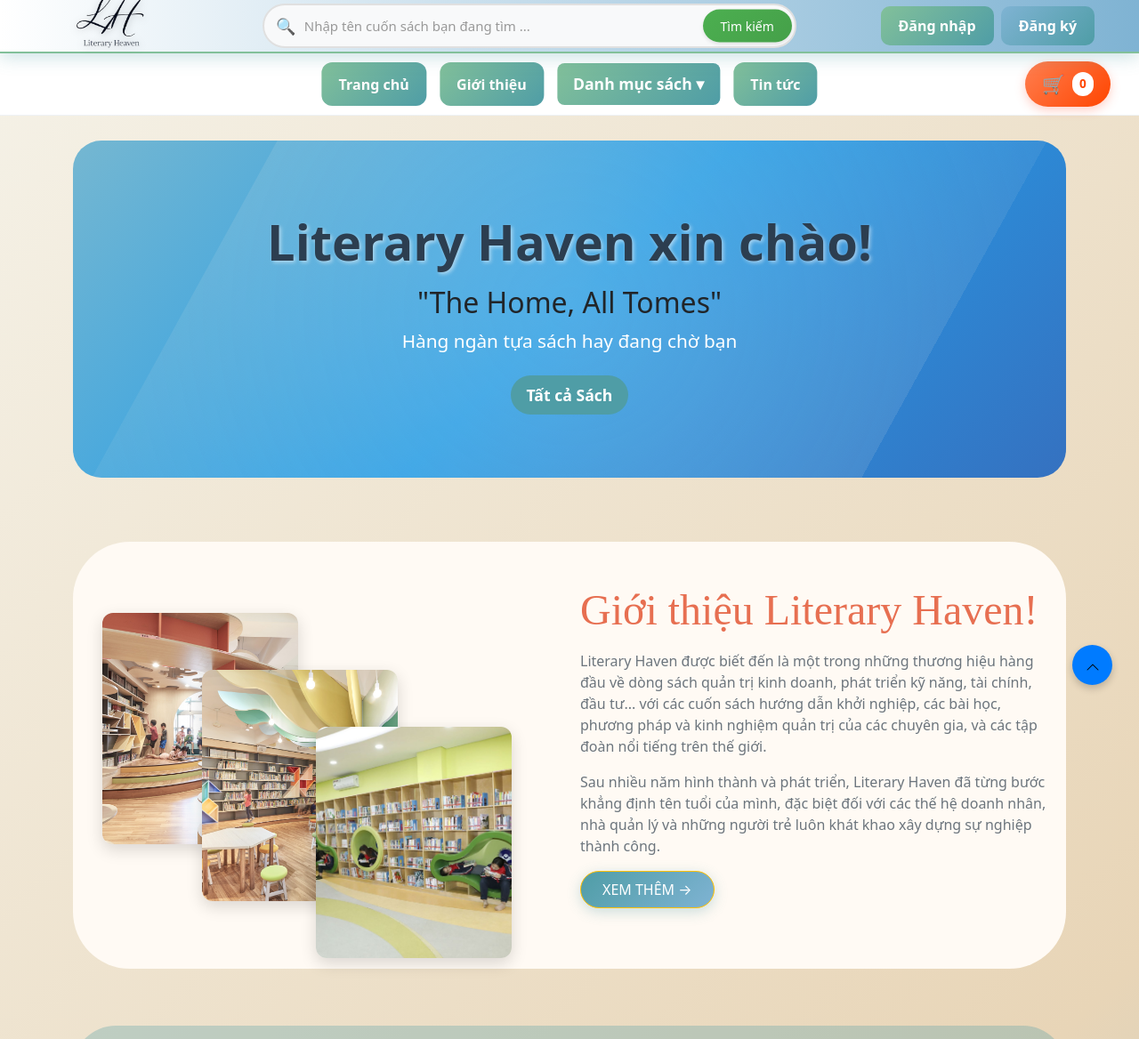
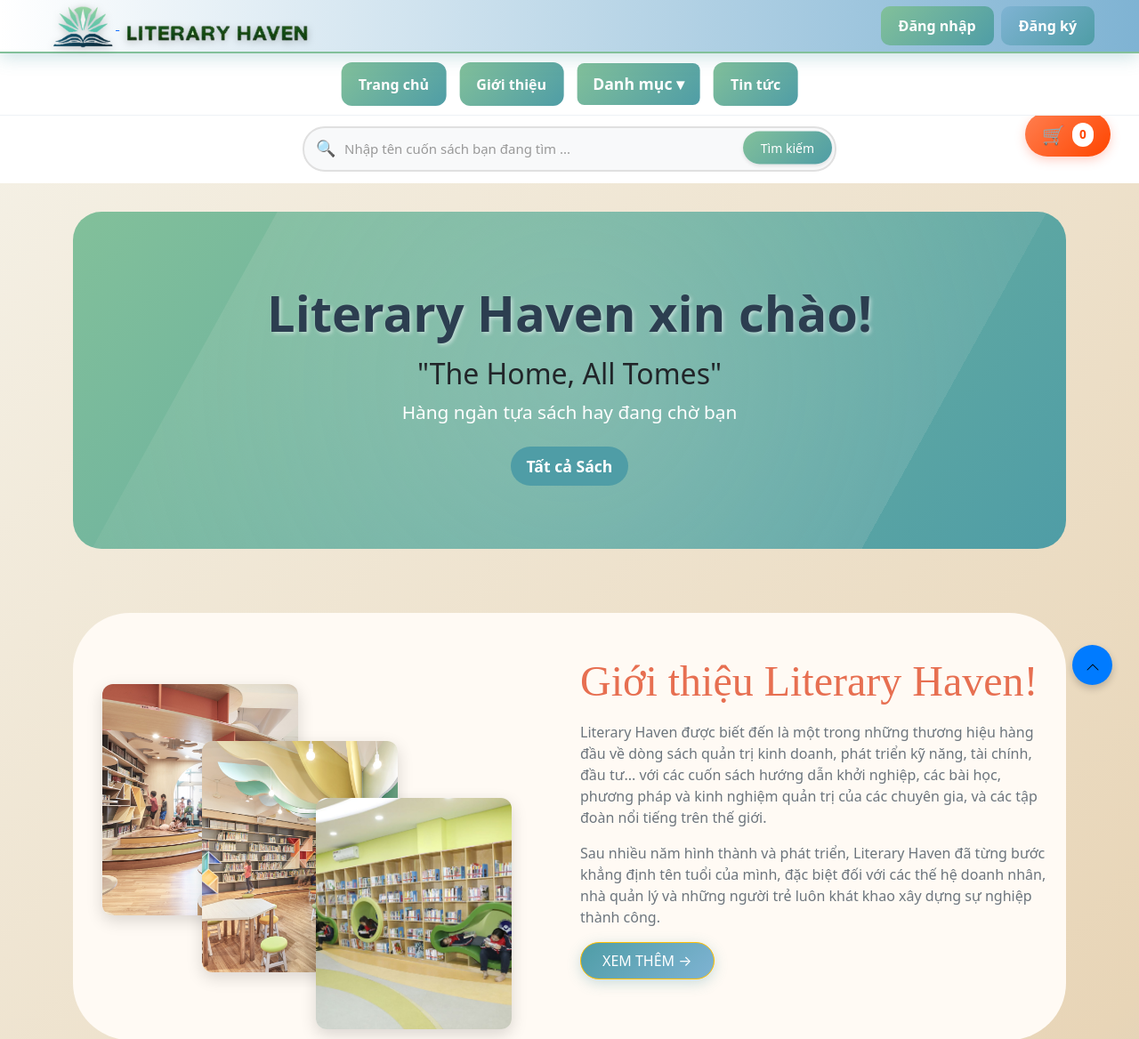
Before and after one commit to ngoctu0405/Book-Store, a PHP site: page / in a window 1280 px wide. Shown: the top 1168 px of the page at 89% size. Run offline with PHP 8.4, Linux system fonts and the light colour scheme.

Commit message:
Chỉnh media cho thanh nav ở index

```diff
--- a/WEB___Book-Strore/assets/css/style.css
+++ b/WEB___Book-Strore/assets/css/style.css
@@ -64,15 +64,30 @@ body {
 
 /* Logo */
 .logo {
-  display: fle x;
+  display: flex;
   align-items: center;
   position: relative;
 }
 
 .logo img {
   height: 150px;
-  width: auto;
-  display: block;
+  width: 14rem;
+  /* display: block; */
+  border-radius: 3rem;
+  object-fit: contain;
+  filter: drop-shadow(0 2px 4px rgba(0, 0, 0, 0.25));
+  transition: transform 0.3s ease;
+}
+.logo .Word {
+  position: relative;
+  top: 1rem;
+}
+
+.logo .Logo {
+  height: 150px;
+  width: 5rem;
+  /* display: block; */
+  border-radius: 3rem;
   object-fit: contain;
   filter: drop-shadow(0 2px 4px rgba(0, 0, 0, 0.25));
   transition: transform 0.3s ease;
@@ -151,7 +166,7 @@ body {
   position: relative;
   top: 3.5rem;
   /* nền gradient cho banner */
-  background: linear-gradient(135deg, #75b7d1 0%, #269de7 50%, #3571c0 100%);
+  background: linear-gradient(135deg, #82c09a 0%, #4f9da6 100%);
   /* chiếm toàn chiều ngang viewport */
   width: 100vw;
   /* đảm bảo không vượt max-width */
@@ -805,12 +820,6 @@ form select:focus {
     align-items: flex-start;
   }
 
-  .search-bar {
-    /* trên mobile search-bar sẽ chồng dọc */
-    flex-direction: column;
-    max-width: 100%;
-  }
-
   .container {
     /* giảm padding container trên mobile */
     padding: 1rem;
@@ -1704,7 +1713,7 @@ footer {
 
 /* Featured News */
 .featured-news {
- color: #000000; /* Màu xanh teal chủ đạo của bạn */
+  color: #000000; /* Màu xanh teal chủ đạo của bạn */
   font-weight: 800; /* Có thể giảm độ đậm một chút */
   margin-bottom: 20px;
 }
@@ -1777,9 +1786,9 @@ footer {
     gap: 1rem;
   }
 
-  .search-center {
+  /* .search-center {
     display: none;
-  }
+  } */
 
   .navbar {
     overflow: auto;
@@ -2233,7 +2242,7 @@ footer {
   top: 50%;
   transform: translateY(-50%);
   padding: 8px 20px;
-  background: linear-gradient(135deg, #4caf50, #45a049);
+  background: linear-gradient(135deg, #82c09a 0%, #4f9da6 100%);
   color: white;
   border: none;
   border-radius: 20px;
@@ -2951,3 +2960,56 @@ footer {
 .clear-filters-btn:hover {
   background-color: #d32f2f;
 }
+
+.nav_2 {
+  display: flex;
+  justify-content: center;
+  position: relative;
+  top: 3.5rem;
+  width: 100vw;
+  background: #ffffff;
+  height: 5rem;
+  /* border-radius: 3rem; */
+}
+.search-input {
+  position: relative;
+  top: 1rem;
+}
+/* Media thanh nav */
+@media (max-width: 575px) {
+  .user-profile-dropdown {
+    position: relative;
+    top: -1rem;
+    left: 5rem;
+    width: 15rem;
+    height: 1rem;
+  }
+  .logo .Logo {
+    position: relative;
+    top: 1rem;
+    left: -2rem;
+  }
+  .logo .Word {
+    position: relative;
+    top: -4rem;
+    left: 2rem;
+  }
+  .navbar .menu li a {
+    width: 7.5rem;
+  }
+  .search-center {
+    position: relative;
+    left: 2rem;
+    max-width: 25rem;
+    border: solid #e0e0e0;
+    border-radius: 3rem;
+    height: 3rem;
+  }
+  .search-input {
+  }
+  .category-btn {
+    width: 9rem;
+  }
+  #cartBtnFloat {
+  }
+}
--- a/WEB___Book-Strore/index.html
+++ b/WEB___Book-Strore/index.html
@@ -5,6 +5,7 @@
     <meta name="viewport" content="width=device-width,initial-scale=1" />
     <title>Nhà Sách Online</title>
 
+    <link rel="icon" type="image/jpg" href="images/Logo_pic_removebg.png" />
     <!-- CSS chính -->
     <link rel="stylesheet" href="assets/css/style.css" />
     <!-- Bootstrap -->
@@ -17,6 +18,8 @@
 
       @media (max-width: 575px) {
         .container {
+          position: relative;
+          top: 2rem;
           width: 100%;
           max-width: 100vw !important;
           --bs-gutter-x: 0 !important;
@@ -61,6 +64,7 @@
         transition: transform 0.3s ease;
         display: flex;
         flex-direction: column;
+        height: 30rem;
       }
       .news-card:hover {
         transform: translateY(-5px);
@@ -182,7 +186,8 @@
         border: 2px solid #e0e0e0;
         border-radius: 3rem;
         padding: 1.5rem;
-        background: linear-gradient(90deg, #ffffff 0%, #7fb3d3 100%);
+        background: linear-gradient(135deg, #fffdf7, #f1eee9);
+
         flex: 0 0 48%; /* mỗi cột ~48% chiều rộng container */
         height: 60rem;
         display: flex;
@@ -733,18 +738,14 @@
     <!-- HEADER -->
     <header class="topbar">
       <div class="logo">
-        <a href="index.html"><img src="images/Logo.png" alt="Logo" /> </a>
-      </div>
-
-      <div class="search-center">
-        <input
-          id="topSearch"
-          class="search-input"
-          type="text"
-          placeholder="Nhập tên cuốn sách bạn đang tìm ..."
-          autocomplete="off"
-        />
-        <button class="search-btn" type="button">Tìm kiếm</button>
+        <a href="index.html">
+          <img class="Logo" src="images/Logo_removebg.png" alt="Logo" />
+          <img
+            class="Word"
+            src="images/Logo_word_removebg.png"
+            alt="Literary Haven"
+          />
+        </a>
       </div>
 
       <div class="auth-cart">
@@ -767,7 +768,7 @@
             class="category-btn"
             onclick="window.location.href='category.html'"
           >
-            Danh mục sách ▾
+            Danh mục ▾
           </button>
 
           <ul class="book-filter">
@@ -859,13 +860,27 @@
         </div>
         <li><a href="news.html">Tin tức</a></li>
       </ul>
+    </nav>
+
+    <!-- Tìm kiếm và giỏ hàng -->
+    <div class="nav_2">
+      <div class="search-center">
+        <input
+          id="topSearch"
+          class="search-input"
+          type="text"
+          placeholder="Nhập tên cuốn sách bạn đang tìm ..."
+          autocomplete="off"
+        />
+        <button class="search-btn" type="button">Tìm kiếm</button>
+      </div>
       <div class="cart-float" id="cartFloat">
         <button id="cartBtnFloat" class="btn">
           <span class="cart-icon">🛒</span>
           <span id="cart-count" class="cart-count">0</span>
         </button>
       </div>
-    </nav>
+    </div>
 
     <!-- Banner -->
     <main class="container">
```
Also changed, not shown: WEB___Book-Strore/assets/css/admin_style.css (+81 -22 lines), WEB___Book-Strore/images/Logo_only.jpg (added), WEB___Book-Strore/images/Logo_pic-with-word.jpg (added), WEB___Book-Strore/images/Logo_pic_removebg.png (added), WEB___Book-Strore/images/Logo_removebg.png (added), WEB___Book-Strore/images/Logo_word_removebg.png (added).
